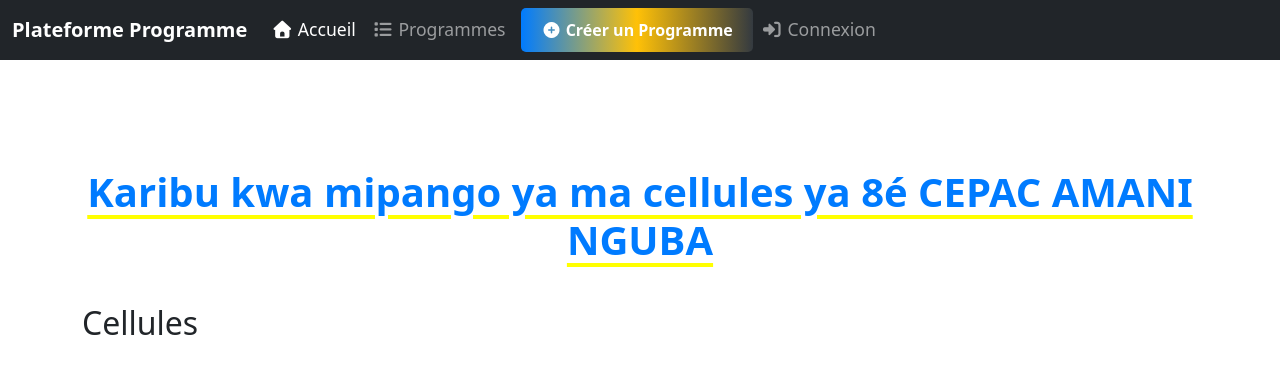
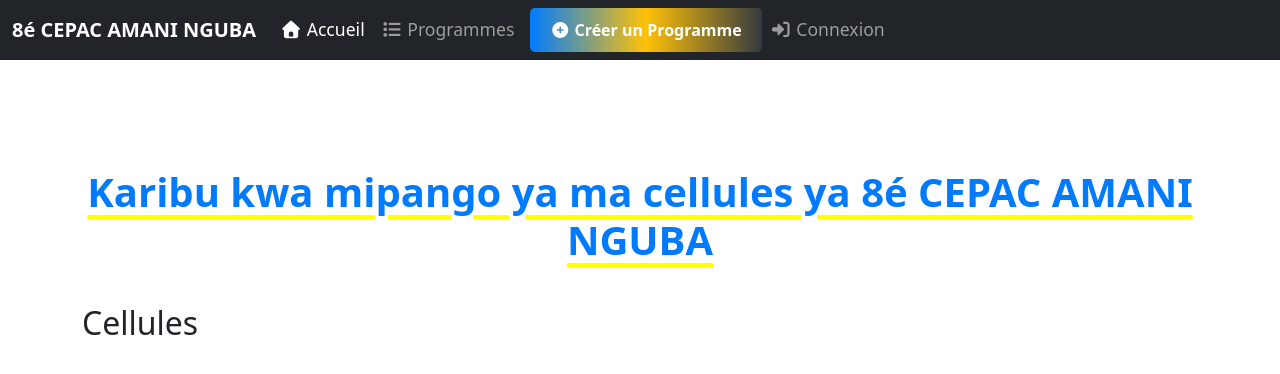
Before and after one commit to Andrebeet1/group, a Django app: page / in a window 1280 px wide. Shown: the top 374 px of the page. Run offline with Django 4.2, Linux system fonts and the light colour scheme; data that the repository does not hold is empty.

Commit message:
Update base.html

```diff
--- a/programmes/templates/base.html
+++ b/programmes/templates/base.html
@@ -55,7 +55,7 @@
 <body>
     <nav class="navbar navbar-expand-lg navbar-dark bg-dark">
         <div class="container-fluid">
-            <a class="navbar-brand" href="#">Plateforme Programme</a>
+            <a class="navbar-brand" href="#">8é CEPAC AMANI NGUBA</a>
             <button class="navbar-toggler" type="button" data-bs-toggle="collapse" data-bs-target="#navbarNav"
                 aria-controls="navbarNav" aria-expanded="false" aria-label="Toggle navigation">
                 <span class="navbar-toggler-icon"></span>
```
